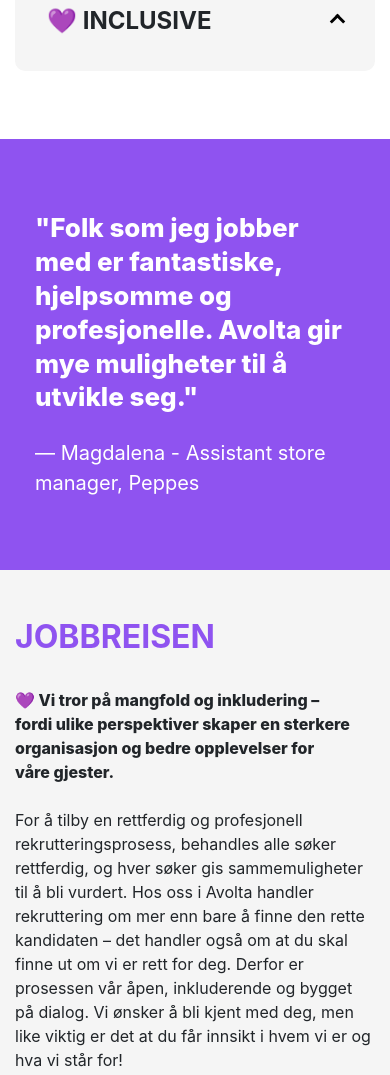
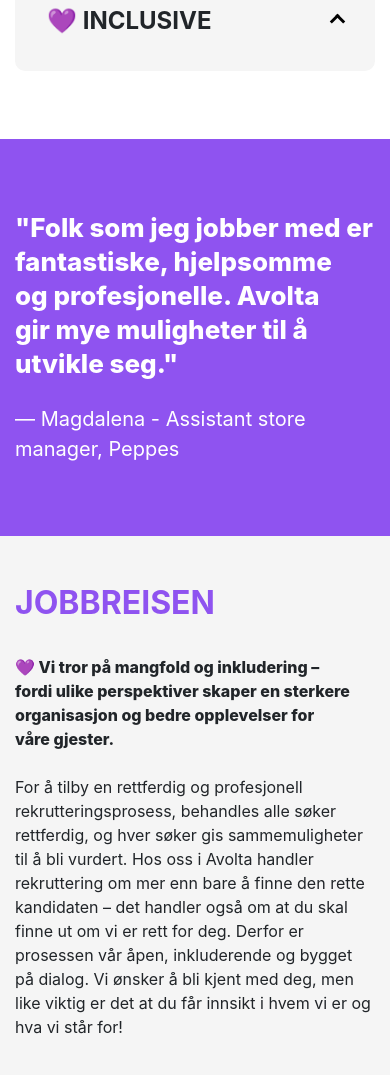
Before and after one commit to HeadlessJobSites/Avolta, a plain HTML site: page index.html in a window 390 px wide. Shown: the part 3287-4362 px from the top of the page. Drawn offline with nearby package versions, Linux system fonts and the light colour scheme; no server answers; a script that the page names is missing.

Commit message:
feat: update paddings

```diff
--- a/css/index-style.css
+++ b/css/index-style.css
@@ -726,6 +726,14 @@ h2 {
 	color: #fff;
 	padding: 60px 20px;
 }
+
+@media (max-width: 768px) {
+	.quote-section {
+
+	padding-inline: 0;
+}
+
+}
 .quote-section .container {
 	max-width: 880px;
 	margin: auto;
@@ -895,7 +903,7 @@ h2 {
 	.process-item {
 		flex: 0 0 50%;
 		max-width: 80%;
-		padding-left: 10px;
+		/* padding-left: 10px; */
 		padding-right: 10px;
 	}
 	.process-section .row {
```
